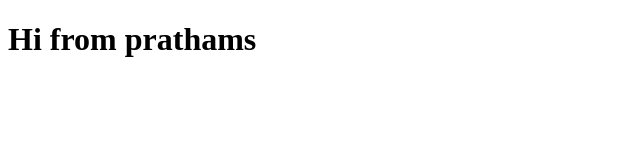
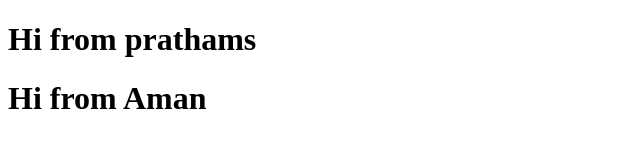
Before and after one commit to code-imprimis/first-repo, a plain HTML site: page index.html in a window 1280 px wide. Shown: the whole page, without its empty margins (0-640 px from the left). Drawn offline with Linux system fonts and the light colour scheme.

Commit message:
first commit aman

```diff
--- a/index.html
+++ b/index.html
@@ -8,6 +8,7 @@
 </head>
 <body>
     <h1>Hi from prathams</h1>
+    <h1>Hi from Aman</h1>
     <script src="index.js"></script>
 </body>
 </html>
```
